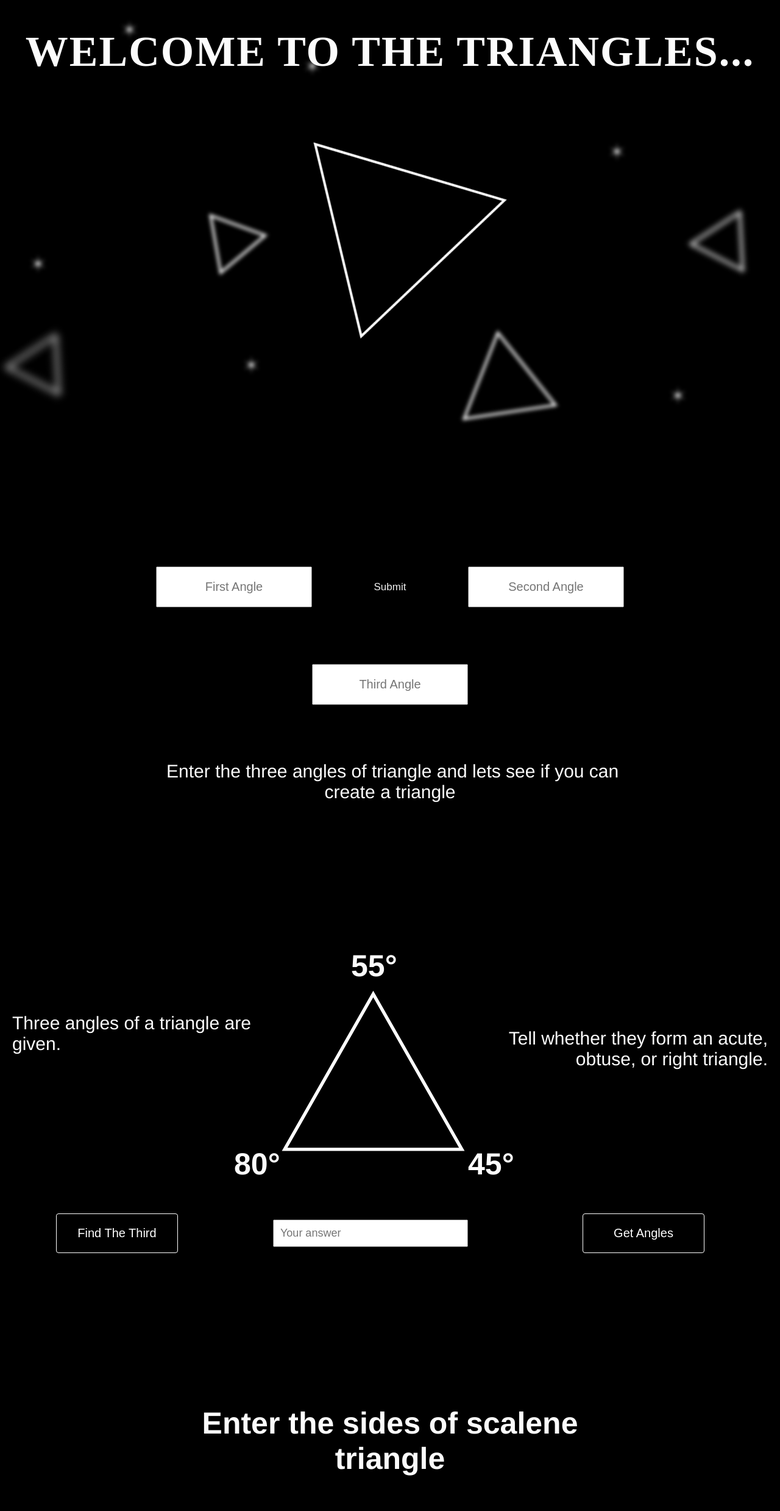
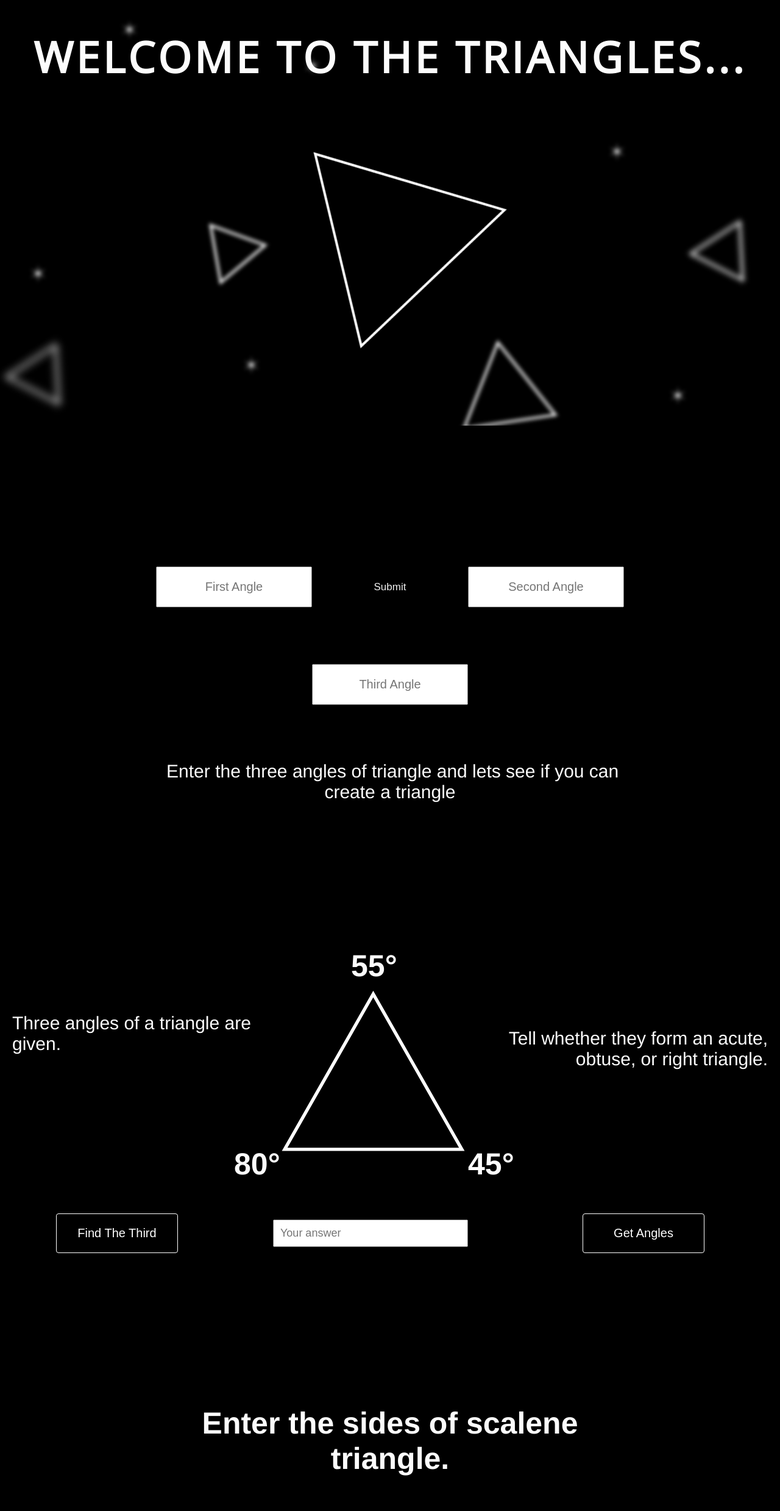
Before and after one commit to sakshamAK/Triangles, a React app: page / in a window 1280 px wide. Shown: the part 65-2543 px from the top of the page at 61% size. Built offline with nearby package versions, Linux system fonts and the light colour scheme.

Commit message:
refractor: bugs fix

```diff
--- a/src/Components/Form.js
+++ b/src/Components/Form.js
@@ -4,7 +4,7 @@ const Form = ({ submit, first, second, third, output, display, placeholder, disp
         <form className="secondPage" onSubmit={submit} >
             <h2 style={{
                 display: display2
-            }}>Enter the sides of {sides}</h2>
+            }}>Enter the sides of {sides}.</h2>
             <h2 style={{
                 display: display3
             }}>{text1}</h2>
--- a/src/Components/ThreeTriangles.js
+++ b/src/Components/ThreeTriangles.js
@@ -56,10 +56,10 @@ const ThreeTriangles = () => {
         setToggleDisplay(false);
         if (b + c + parseInt(e) === 180) {
             setAnswer("You're Correct!");
+            randAngles();
         } else {
             setAnswer("Oops! Try Again");
         }
-        randAngles();
         setInstruction("Enter the third angle to form a triangle");
         setInstruction2("");
     }
--- a/src/index.css
+++ b/src/index.css
@@ -1,3 +1,4 @@
+@import url('https://fonts.googleapis.com/css2?family=Open+Sans&display=swap');
 body {
   margin: 0;
   font-family: "Helvetica Neue", -apple-system, BlinkMacSystemFont, "Segoe UI",
@@ -59,8 +60,8 @@ header ul li {
 }
 
 h1 {
-  font-family: "product sans";
-  letter-spacing: 2px;
+  font-family: "product sans", "open sans";
+  letter-spacing: 5px;
   font-size: 70px;
 }
 
--- /dev/null
+++ b/style.css
@@ -0,0 +1,3 @@
+body {
+	margin:0;
+}
```
Also changed, not shown: index.html (added, +8 -0 lines), 1 other file.
